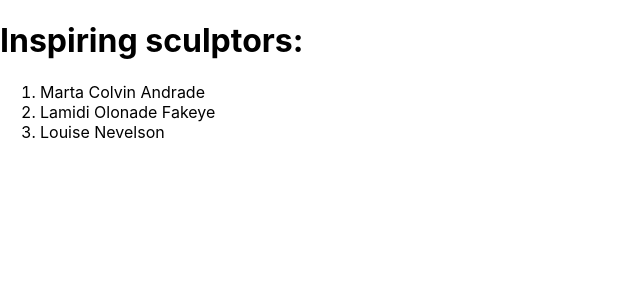
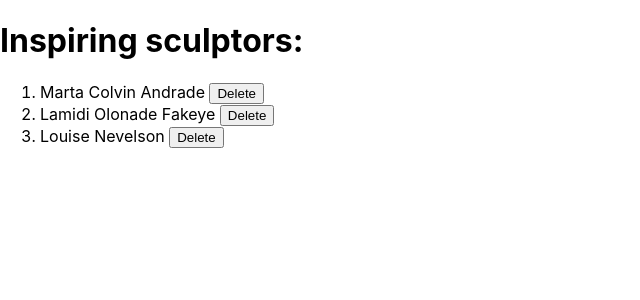
Before and after one commit to dim50dim/react_updating_arrays, a React (Create React App) app: page / in a window 1280 px wide. Shown: the top 300 px of the page, without its empty margins (0-640 px from the left). Built offline with nearby package versions, Linux system fonts and the light colour scheme.

Commit message:
for removing - used map() and filter(), even though, these methods are mutate the original array.

```diff
--- a/src/List.js
+++ b/src/List.js
@@ -15,7 +15,13 @@ export default function List() {
             <h1>Inspiring sculptors:</h1>
             <ol>
                 {artists.map(artist => (
-                    <li key={artist.id}> {artist.name} {' '} </li>
+                    <li key={artist.id}> {artist.name} {' '}
+                     <button onClick={() => {
+                        setArtists(
+                            artists.filter(a => a.id !== artist.id)
+                        )
+                     }} >Delete</button>
+                     </li>
                 ))}
             </ol>
 
```
